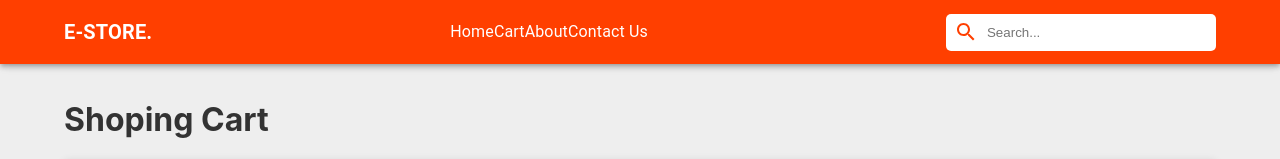
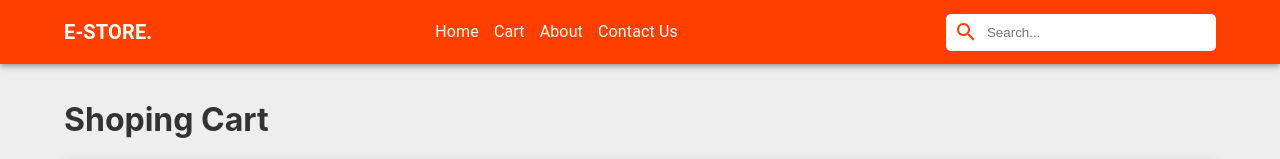
Before and after one commit to eljoker22/e-store, a Next.js app: page /cart in a window 1280 px wide. Shown: the top 159 px of the page. Built offline with nearby package versions, Linux system fonts and the light colour scheme.

Commit message:
important css

```diff
--- a/styles/Home.module.css
+++ b/styles/Home.module.css
@@ -8,8 +8,8 @@
 }
 .btnProduct{
   background: var(--primary);
-  margin: 5px -15px -15px -15px;
-  color: #fff;
+  margin: 5px -15px -15px -15px !important;
+  color: #fff !important;
   text-align: center;
   padding: 10px;
   width: 115%;
--- a/styles/globals.css
+++ b/styles/globals.css
@@ -31,5 +31,5 @@ button{
   color: var(--primary) !important;
 }
 .css-eg0mwd-MuiSlider-thumb:hover, .css-eg0mwd-MuiSlider-thumb.Mui-focusVisible, .css-eg0mwd-MuiSlider-thumb.Mui-active{
-    box-shadow: 0px 0px 0px 8px #ffb31940;
+    box-shadow: 0px 0px 0px 8px #ffb31940 !important;
 }
--- a/styles/header.module.css
+++ b/styles/header.module.css
@@ -2,7 +2,7 @@
     display: flex;
 }
 .menuItem{
-    margin-left: 15px;
+    margin-left: 15px !important;
     position: relative;
 }
 .menuItem::before{
```
